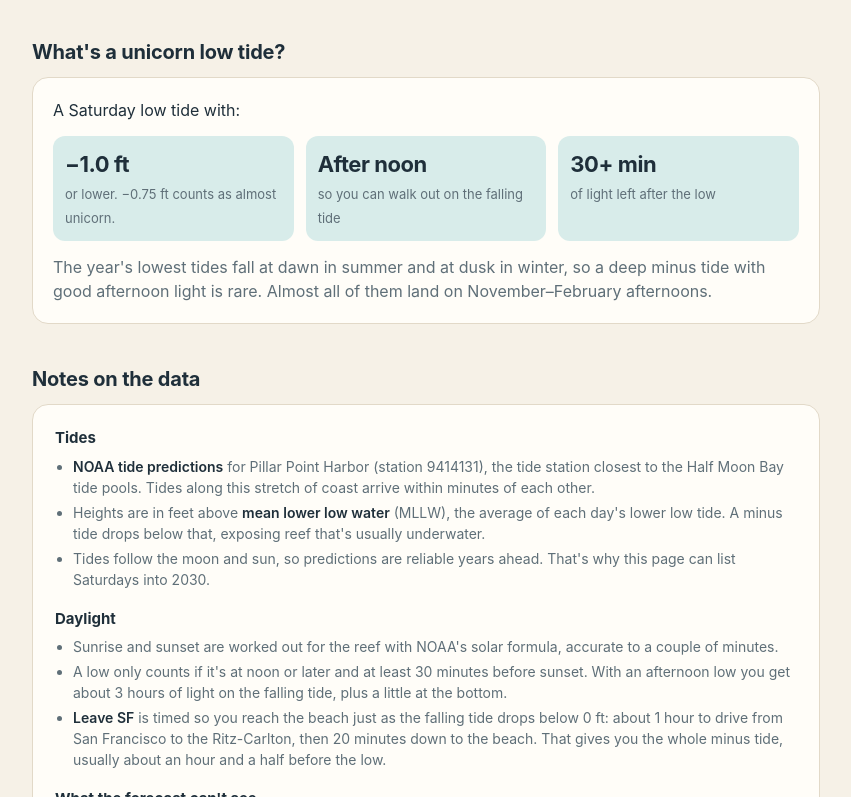
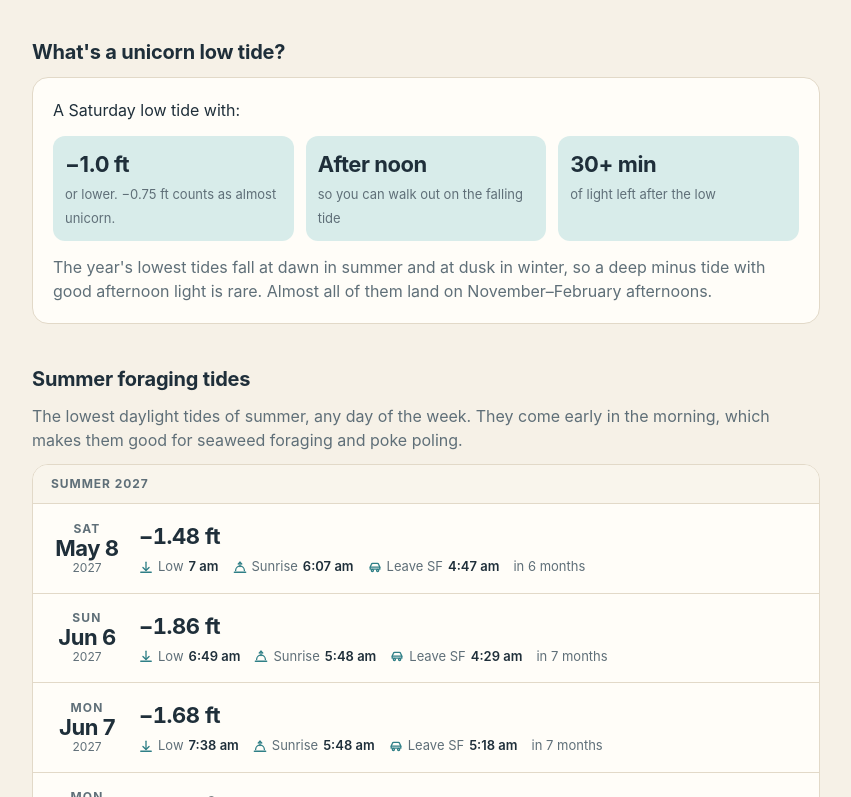
Before and after one commit to swirl2001/unicorn-tides, a plain HTML site: page site/index.html in a window 1280 px wide. Shown: the part 2003-2800 px from the top of the page, without its empty margins (214-1065 px from the left). Drawn offline with Linux system fonts and the light colour scheme.

Commit message:
Summer foraging tides: 4 lowest daylight lows per summer with Leave SF times
Co-Authored-By: Claude Opus 5.5 <noreply@anthropic.com>

```diff
--- a/site/data.json
+++ b/site/data.json
@@ -1,6 +1,6 @@
 {
- "generated": "2026-11-18T09:53:51.723984-08:00",
- "generated_local": "Wed Nov 18, 9:53 AM",
+ "generated": "2026-11-18T10:00:25.143776-08:00",
+ "generated_local": "Wed Nov 18, 10:00 AM",
  "rule": {
   "unicorn_ft": -1.0,
   "almost_ft": -0.75,
@@ -939,5 +939,119 @@
    "days_away": 346,
    "why": "right at sunset"
   }
+ ],
+ "summer": [
+  {
+   "date": "2027-05-08",
+   "label": "Sat May 8, 2027",
+   "summer": 2027,
+   "low_ft": -1.48,
+   "low_time": "7 am",
+   "low_h": 7.0,
+   "sunrise": "6:07 am",
+   "days_away": 171,
+   "below_zero": "6:07 am",
+   "below_zero_h": 6.12,
+   "at_ritz": "5:47 am",
+   "leave_sf": "4:47 am"
+  },
+  {
+   "date": "2027-06-06",
+   "label": "Sun Jun 6, 2027",
+   "summer": 2027,
+   "low_ft": -1.86,
+   "low_time": "6:49 am",
+   "low_h": 6.82,
+   "sunrise": "5:48 am",
+   "days_away": 200,
+   "below_zero": "5:49 am",
+   "below_zero_h": 5.82,
+   "at_ritz": "5:29 am",
+   "leave_sf": "4:29 am"
+  },
+  {
+   "date": "2027-06-07",
+   "label": "Mon Jun 7, 2027",
+   "summer": 2027,
+   "low_ft": -1.68,
+   "low_time": "7:38 am",
+   "low_h": 7.63,
+   "sunrise": "5:48 am",
+   "days_away": 201,
+   "below_zero": "6:38 am",
+   "below_zero_h": 6.63,
+   "at_ritz": "6:18 am",
+   "leave_sf": "5:18 am"
+  },
+  {
+   "date": "2027-07-05",
+   "label": "Mon Jul 5, 2027",
+   "summer": 2027,
+   "low_ft": -1.73,
+   "low_time": "6:33 am",
+   "low_h": 6.55,
+   "sunrise": "5:53 am",
+   "days_away": 229,
+   "below_zero": "5:53 am",
+   "below_zero_h": 5.88,
+   "at_ritz": "5:33 am",
+   "leave_sf": "4:33 am"
+  },
+  {
+   "date": "2028-05-10",
+   "label": "Wed May 10, 2028",
+   "summer": 2028,
+   "low_ft": -1.47,
+   "low_time": "6:44 am",
+   "low_h": 6.73,
+   "sunrise": "6:04 am",
+   "days_away": 539,
+   "below_zero": "6:04 am",
+   "below_zero_h": 6.07,
+   "at_ritz": "5:44 am",
+   "leave_sf": "4:44 am"
+  },
+  {
+   "date": "2028-05-26",
+   "label": "Fri May 26, 2028",
+   "summer": 2028,
+   "low_ft": -1.31,
+   "low_time": "7:06 am",
+   "low_h": 7.1,
+   "sunrise": "5:52 am",
+   "days_away": 555,
+   "below_zero": "6:06 am",
+   "below_zero_h": 6.1,
+   "at_ritz": "5:46 am",
+   "leave_sf": "4:46 am"
+  },
+  {
+   "date": "2028-06-08",
+   "label": "Thu Jun 8, 2028",
+   "summer": 2028,
+   "low_ft": -1.38,
+   "low_time": "6:30 am",
+   "low_h": 6.5,
+   "sunrise": "5:48 am",
+   "days_away": 568,
+   "below_zero": "5:48 am",
+   "below_zero_h": 5.8,
+   "at_ritz": "5:28 am",
+   "leave_sf": "4:28 am"
+  },
+  {
+   "date": "2028-06-24",
+   "label": "Sat Jun 24, 2028",
+   "summer": 2028,
+   "low_ft": -1.44,
+   "low_time": "6:49 am",
+   "low_h": 6.82,
+   "sunrise": "5:49 am",
+   "days_away": 584,
+   "below_zero": "5:49 am",
+   "below_zero_h": 5.82,
+   "at_ritz": "5:29 am",
+   "leave_sf": "4:29 am"
+  }
  ]
 }
--- a/site/index.html
+++ b/site/index.html
@@ -77,7 +77,7 @@
   .sat.almost > * { opacity: .62; }
   .cal { text-align: center; line-height: 1.15; }
   .cal b { display: block; font-size: 12px; letter-spacing: .1em; text-transform: uppercase; color: var(--muted); }
-  .cal strong { display: block; font-size: 22px; letter-spacing: -0.02em; }
+  .cal strong { display: block; font-size: 22px; letter-spacing: -0.02em; white-space: nowrap; }
   .cal small { display: block; font-size: 12px; color: var(--muted); }
   .what { min-width: 0; }
   .what .top { display: flex; flex-wrap: wrap; align-items: center; gap: 6px 10px; }
@@ -105,6 +105,9 @@
   .misses b { font-weight: 600; }
   .misses .why { color: var(--muted); }
 
+  .sat.summer { grid-template-columns: 72px 1fr; }
+  .summer-head { padding: 10px 18px; font-size: 12px; font-weight: 700; letter-spacing: .08em; text-transform: uppercase; color: var(--muted);
+    background: color-mix(in srgb, var(--bg) 70%, var(--surface)); border-bottom: 1px solid var(--line); }
   .rules { display: grid; grid-template-columns: repeat(3, 1fr); gap: 12px; margin: 14px 0; }
   .rules div { background: var(--sea-soft); border-radius: 12px; padding: 12px; }
   .rules strong { display: block; font-size: 22px; letter-spacing: -0.02em; }
@@ -177,6 +180,12 @@
     </div>
   </section>
 
+  <section id="summer-section" hidden>
+    <h2>Summer foraging tides</h2>
+    <p class="muted" style="margin:0 0 12px">The lowest daylight tides of summer, any day of the week. They come early in the morning, which makes them good for seaweed foraging and poke poling.</p>
+    <div class="list" id="summer"></div>
+  </section>
+
   <section class="notes">
     <h2>Notes on the data</h2>
     <div class="card">
@@ -191,6 +200,12 @@
         <li>Sunrise and sunset are worked out for the reef with NOAA's solar formula, accurate to a couple of minutes.</li>
         <li>A low only counts if it's at noon or later and at least 30 minutes before sunset. With an afternoon low you get about 3 hours of light on the falling tide, plus a little at the bottom.</li>
         <li><b>Leave SF</b> is timed so you reach the beach just as the falling tide drops below 0 ft: about 1 hour to drive from San Francisco to the Ritz-Carlton, then 20 minutes down to the beach. That gives you the whole minus tide, usually about an hour and a half before the low.</li>
+      </ul>
+      <h3>Summer foraging tides</h3>
+      <ul>
+        <li>The 4 lowest tides of each summer (May–August) that come at least 30 minutes after sunrise, on any day of the week.</li>
+        <li><b>Leave SF</b> gets you to the beach about an hour before the low, or at sunrise if that's later. The tide is already below 0 ft by then.</li>
+        <li>Seaweed harvesting and poke poling need a California fishing license, with daily limits. Taking anything is banned in marine protected areas, including Fitzgerald Marine Reserve, so check the rules for where you go.</li>
       </ul>
       <h3>What the forecast can't see</h3>
       <ul>
@@ -214,6 +229,7 @@
   const ICON = {
     low: svg('<path d="M8 2.5v9"/><path d="M4.5 8.5L8 12l3.5-3.5"/><path d="M2 14h12"/>'),
     sunset: svg('<path d="M3 12a5 5 0 0 1 10 0"/><path d="M1.5 14h13"/><path d="M8 3.5v2"/><path d="M3 6l1.3 1.3"/><path d="M13 6l-1.3 1.3"/>'),
+    sunrise: svg('<path d="M3 12a5 5 0 0 1 10 0"/><path d="M1.5 14h13"/><path d="M8 7.5v-5"/><path d="M6 4.5l2-2 2 2"/>'),
     car: svg('<path d="M2.5 10.5V8.2l1.4-3.4A1.5 1.5 0 0 1 5.3 3.8h5.4a1.5 1.5 0 0 1 1.4 1l1.4 3.4v2.3z"/><path d="M2.5 8.2h11"/><circle cx="5" cy="12" r="1.2"/><circle cx="11" cy="12" r="1.2"/>'),
     boot: svg('<path d="M5 2.5h4v6.5l4 2v2.5H3v-11z"/><path d="M3 11.5h10"/>'),
   };
@@ -284,6 +300,30 @@
       }).join('');
       document.getElementById('key').hidden = !sats.some((s) => s.curve);
 
+      const summer = data.summer || [];
+      if (summer.length) {
+        let year = null;
+        document.getElementById('summer').innerHTML = summer.map((s) => {
+          const [dow, mon, day, yr] = s.label.replace(',', '').split(' ');
+          const head = s.summer !== year ? `<div class="summer-head">Summer ${s.summer}</div>` : '';
+          year = s.summer;
+          return `${head}
+          <div class="sat summer">
+            <div class="cal"><b>${dow}</b><strong>${mon} ${day}</strong><small>${yr}</small></div>
+            <div class="what">
+              <div class="top"><span class="ft">${sign(s.low_ft)} ft</span></div>
+              <div class="facts">
+                <span title="Low tide">${ICON.low}Low <b>${s.low_time}</b></span>
+                <span title="Sunrise">${ICON.sunrise}Sunrise <b>${s.sunrise}</b></span>
+                <span title="Leave San Francisco by this time to reach the beach at ${s.below_zero}">${ICON.car}Leave SF <b>${s.leave_sf}</b></span>
+                <span class="away">${away(s.days_away)}</span>
+              </div>
+            </div>
+          </div>`;
+        }).join('');
+        document.getElementById('summer-section').hidden = false;
+      }
+
       const misses = data.misses || [];
       if (misses.length) {
         document.getElementById('misses').innerHTML = misses.map((m) =>
```
Also changed, not shown: 1 other file.
